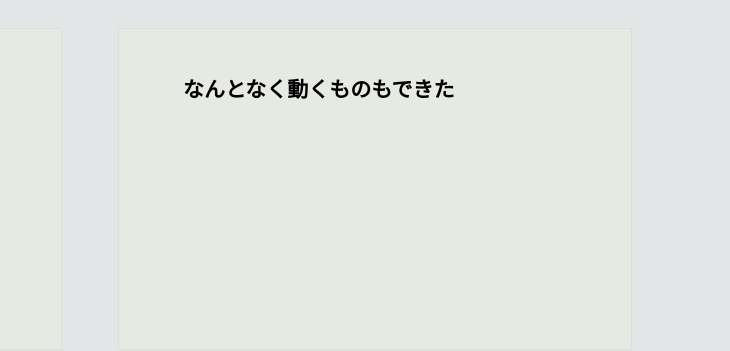
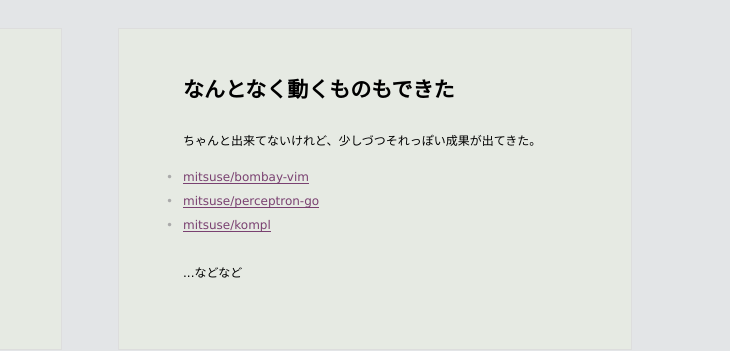
Before and after one commit to mitsuse/slides, a plain HTML site: page 2014/ryokuka/index.html in a window 1280 px wide. Shown: the part 2723-3074 px from the top of the page, 550-1280 px from the left. Drawn offline with Linux system fonts and the light colour scheme.

Commit message:
Some progresses exist.

```diff
--- a/2014/ryokuka/index.html
+++ b/2014/ryokuka/index.html
@@ -153,6 +153,13 @@
 <section class="slide">
 <div>
 <h2>なんとなく動くものもできた</h2>
+<p>ちゃんと出来てないけれど、少しづつそれっぽい成果が出てきた。</p>
+<ul>
+<li><a href="https://github.com/mitsuse/bombay.vim">mitsuse/bombay-vim</a></li>
+<li><a href="https://github.com/mitsuse/perceptron-go">mitsuse/perceptron-go</a></li>
+<li><a href="https://github.com/mitsuse/kompl">mitsuse/kompl</a></li>
+</ul>
+<p>...などなど</p>
 </div>
 </section>
 
```
